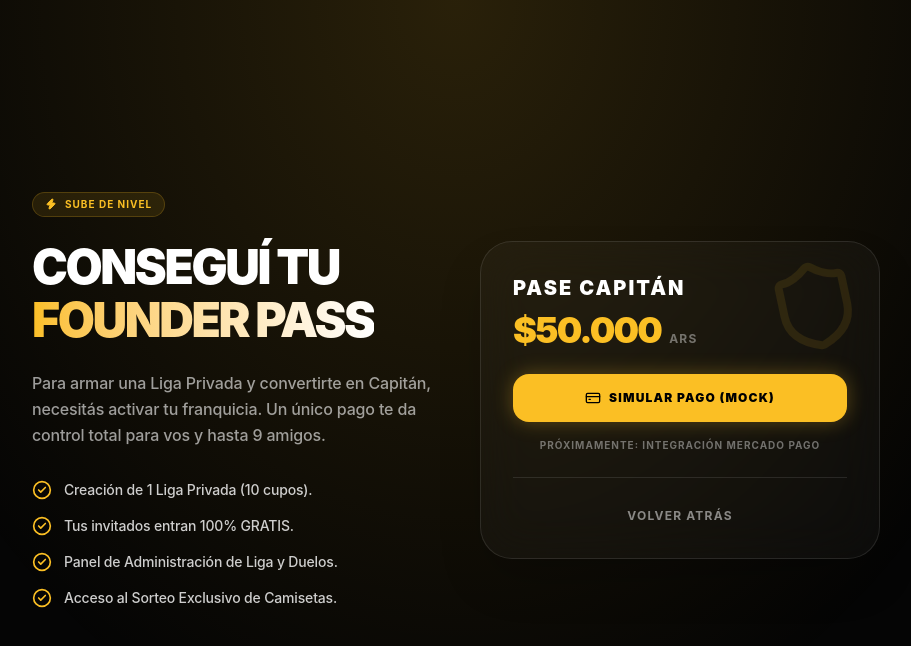
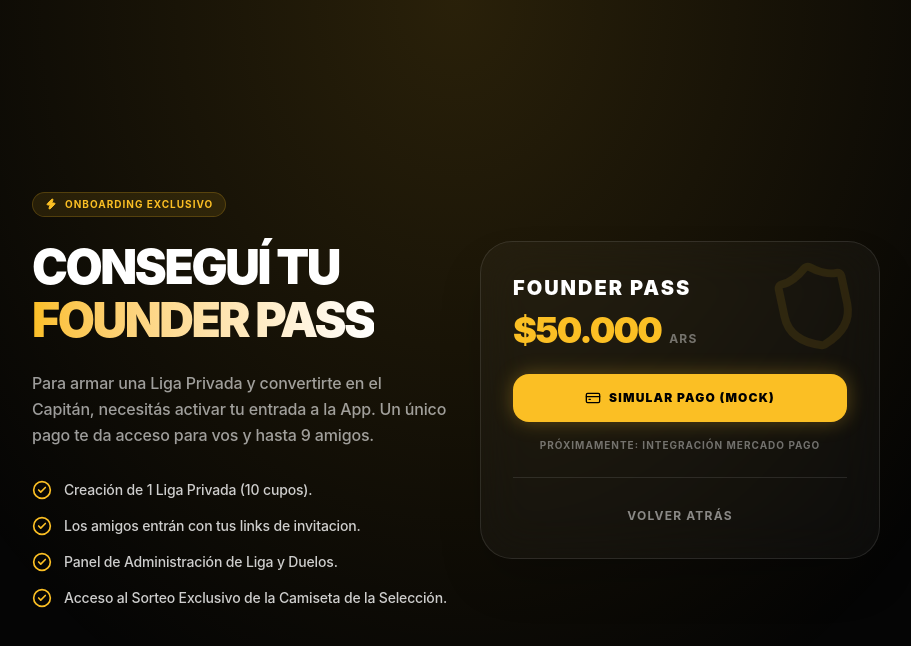
Before and after one commit to YoyoGZ/AppostMnD2026, a Next.js app: page /paywall in a window 1280 px wide. Shown: the top 646 px of the page, without its empty margins (184-1095 px from the left). Built offline with nearby package versions, Linux system fonts and the light colour scheme; no server answers.

Commit message:
mejora en textos (sin terminar)

```diff
--- a/src/app/paywall/page.tsx
+++ b/src/app/paywall/page.tsx
@@ -30,7 +30,7 @@ export default function PaywallPage() {
         {/* Left Side: Value Prop */}
         <div className="flex-1 space-y-6">
           <div className="inline-flex items-center gap-2 px-3 py-1 rounded-full bg-primary/10 border border-primary/20 text-primary text-[10px] font-bold uppercase tracking-widest">
-            <Zap className="w-3 h-3 fill-current" /> Sube de Nivel
+            <Zap className="w-3 h-3 fill-current" /> Onboarding Exclusivo
           </div>
 
           <h1 className="text-4xl md:text-5xl font-black tracking-tighter leading-[1.1]">
@@ -38,15 +38,15 @@ export default function PaywallPage() {
           </h1>
 
           <p className="text-white/60 text-sm md:text-base font-medium leading-relaxed max-w-md">
-            Para armar una Liga Privada y convertirte en Capitán, necesitás activar tu franquicia. Un único pago te da control total para vos y hasta 9 amigos.
+            Para armar una Liga Privada y convertirte en el Capitán, necesitás activar tu entrada a la App. Un único pago te da acceso para vos y hasta 9 amigos.
           </p>
 
           <ul className="space-y-4 mt-8">
             {[
               "Creación de 1 Liga Privada (10 cupos).",
-              "Tus invitados entran 100% GRATIS.",
+              "Los amigos entrán con tus links de invitacion.",
               "Panel de Administración de Liga y Duelos.",
-              "Acceso al Sorteo Exclusivo de Camisetas."
+              "Acceso al Sorteo Exclusivo de la Camiseta de la Selección."
             ].map((item, i) => (
               <li key={i} className="flex items-start gap-3">
                 <CheckCircle2 className="w-5 h-5 text-primary shrink-0" />
@@ -62,7 +62,7 @@ export default function PaywallPage() {
             <Shield className="w-24 h-24 text-primary/10 -rotate-12" />
           </div>
 
-          <h3 className="text-xl font-black uppercase tracking-widest text-white mb-2">Pase Capitán</h3>
+          <h3 className="text-xl font-black uppercase tracking-widest text-white mb-2">FOUNDER PASS</h3>
           <div className="flex items-baseline gap-2 mb-6">
             <span className="text-4xl font-black tracking-tighter text-primary">$50.000</span>
             <span className="text-xs text-white/40 font-bold uppercase tracking-widest">ARS</span>
--- a/src/components/landing/RegistrationModal.tsx
+++ b/src/components/landing/RegistrationModal.tsx
@@ -50,7 +50,7 @@ export function RegistrationModal({ isOpen, onClose }: RegistrationModalProps) {
         {/* Body - Scrollable */}
         <div className="p-6 overflow-y-auto custom-scrollbar">
           <div className="space-y-4 text-white/70 text-sm leading-relaxed font-medium">
-            <h3 className="text-white font-bold text-base mb-2">Protocolo de Admisión a la Arena</h3>
+            <h3 className="text-white font-bold text-base mb-2">Protocolo de Admisión</h3>
 
             <div className="flex gap-4 items-start">
               <span className="flex-shrink-0 w-6 h-6 rounded-full bg-white/10 text-white flex items-center justify-center text-xs font-bold mt-0.5">1</span>
@@ -72,14 +72,14 @@ export function RegistrationModal({ isOpen, onClose }: RegistrationModalProps) {
               <span className="flex-shrink-0 w-6 h-6 rounded-full bg-white/10 text-white flex items-center justify-center text-xs font-bold mt-0.5">3</span>
               <p>
                 <strong className="text-white block mb-1">Dominio Total</strong>
-                Con tu pase activo, vas a recibir el rango oficial de <strong className="text-primary">Capitán (Founder)</strong>. Vas a poder armar tu propia Liga, invitar hasta 9 amigos (que entran gratis) y administrar la competencia.
+                Con tu pase activo, vas a recibir el rango de <strong className="text-primary">Capitán (Founder)</strong>. Vas a poder armar tu propia Liga, invitar hasta 9 amigos y administrar la competencia.
               </p>
             </div>
 
             <div className="p-4 bg-primary/5 border border-primary/10 rounded-2xl my-6">
               <p className="text-xs text-primary font-bold uppercase tracking-widest mb-1">Nota del Oráculo</p>
               <p className="text-white/60 text-xs">
-                La gloria es para los pioneros. Solo los Fundadores van a tener acceso al panel de gestión y Creacion de Duelos. Asegurá el liderazgo del grupo antes del incio ofical !!
+                La gloria es para los pioneros. Solo los Fundadores tendrán acceso al Panel de Gestión y Creación de Duelos. Asegurá el liderazgo del grupo antes del incio oficial !!
               </p>
             </div>
           </div>
```
